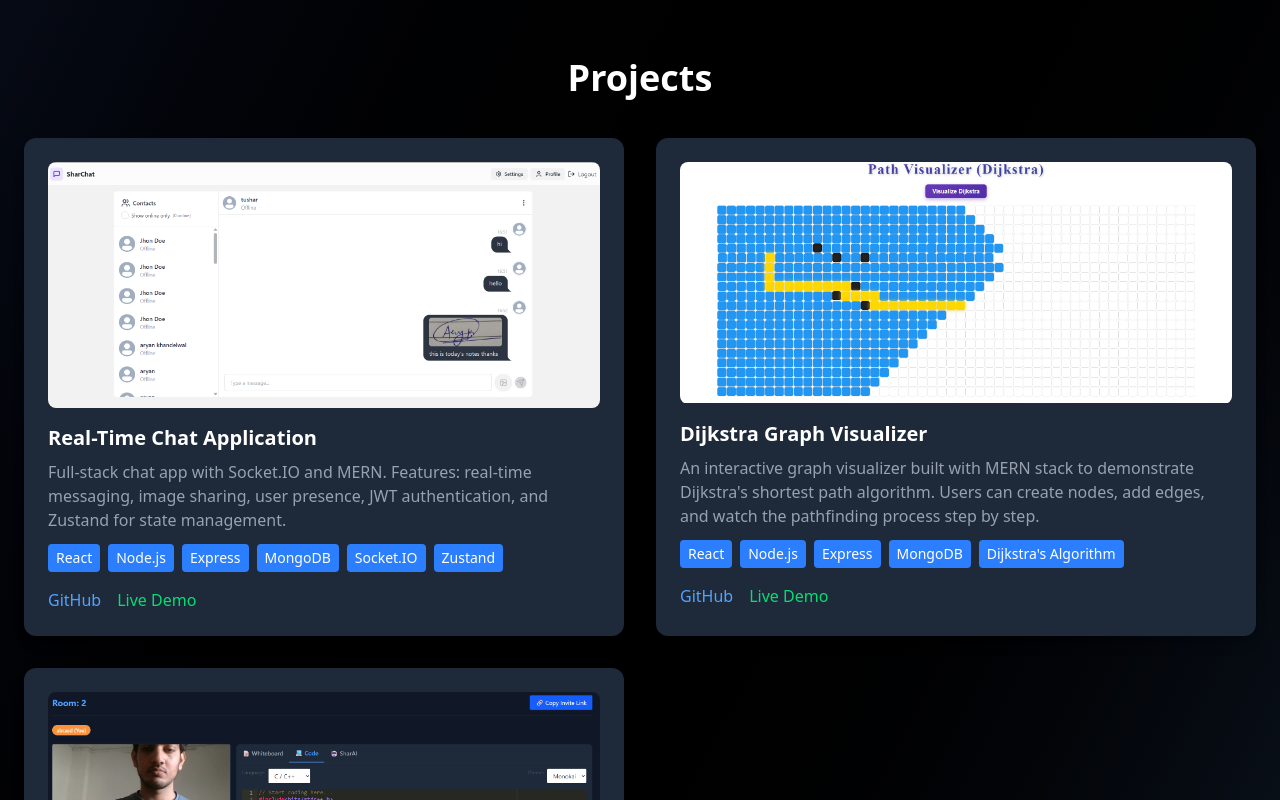
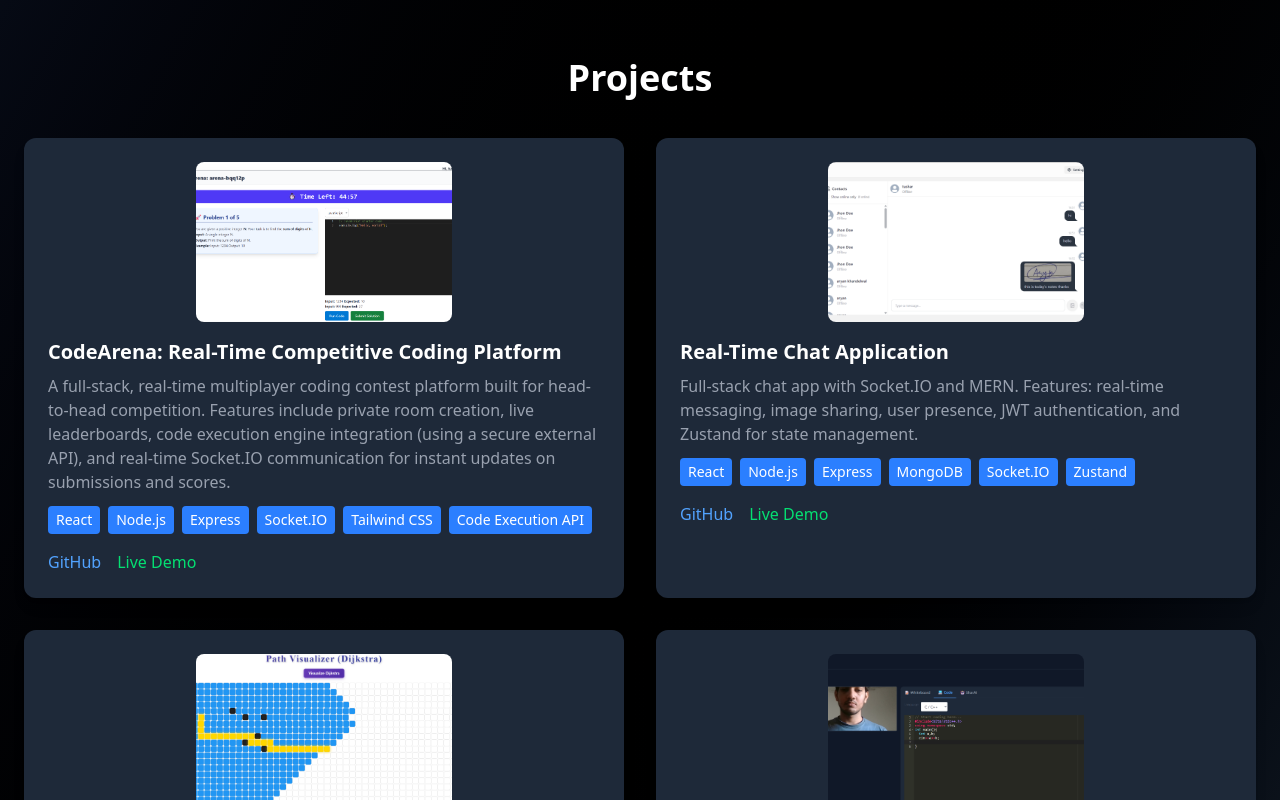
Before and after one commit to aryankhandelwal52/portfolio, a React (Vite) app: page / in a window 1280 px wide. Shown: the part 720-1520 px from the top of the page. Built offline with nearby package versions, Linux system fonts and the light colour scheme.

Commit message:
Adjusted project images size (width + height)

```diff
--- a/src/App.jsx
+++ b/src/App.jsx
@@ -59,7 +59,7 @@ function App() {
               <img
                 src={project.image}
                 alt={project.title}
-                className="rounded-lg mb-4 w-full object-cover"
+                  className="rounded-lg mb-4 w-64 h-40 mx-auto object-cover"
               />
               <h3 className="text-xl font-bold mb-2">{project.title}</h3>
               <p className="text-gray-400 mb-3">{project.description}</p>
--- a/src/project.js
+++ b/src/project.js
@@ -1,7 +1,20 @@
 import chatappImage from './assets/chat-app.png'
 import skillsync from './assets/Skill_sync.png'
 import dijkstra from './assets/dijkstra.png'
+import codeArenaImage from './assets/codeAreana.png'
+
+
 const projects = [
+  {
+    id: 0,
+    title: "CodeArena: Real-Time Competitive Coding Platform",
+    description:
+      "A full-stack, real-time multiplayer coding contest platform built for head-to-head competition. Features include private room creation, live leaderboards, code execution engine integration (using a secure external API), and real-time Socket.IO communication for instant updates on submissions and scores.",
+    image: codeArenaImage,
+    tech: ["React", "Node.js", "Express", "Socket.IO", "Tailwind CSS", "Code Execution API"],
+    github: "https://github.com/aryankhandelwal52/CodeAreana", // Placeholder - Update with actual CodeArena repo
+    demo: "https://codeareana-app.onrender.com/", // Placeholder - Update with actual CodeArena demo
+  },
   {
     id: 1,
     title: "Real-Time Chat Application",
```
Also changed, not shown: src/assets/codeAreana.png (added).
